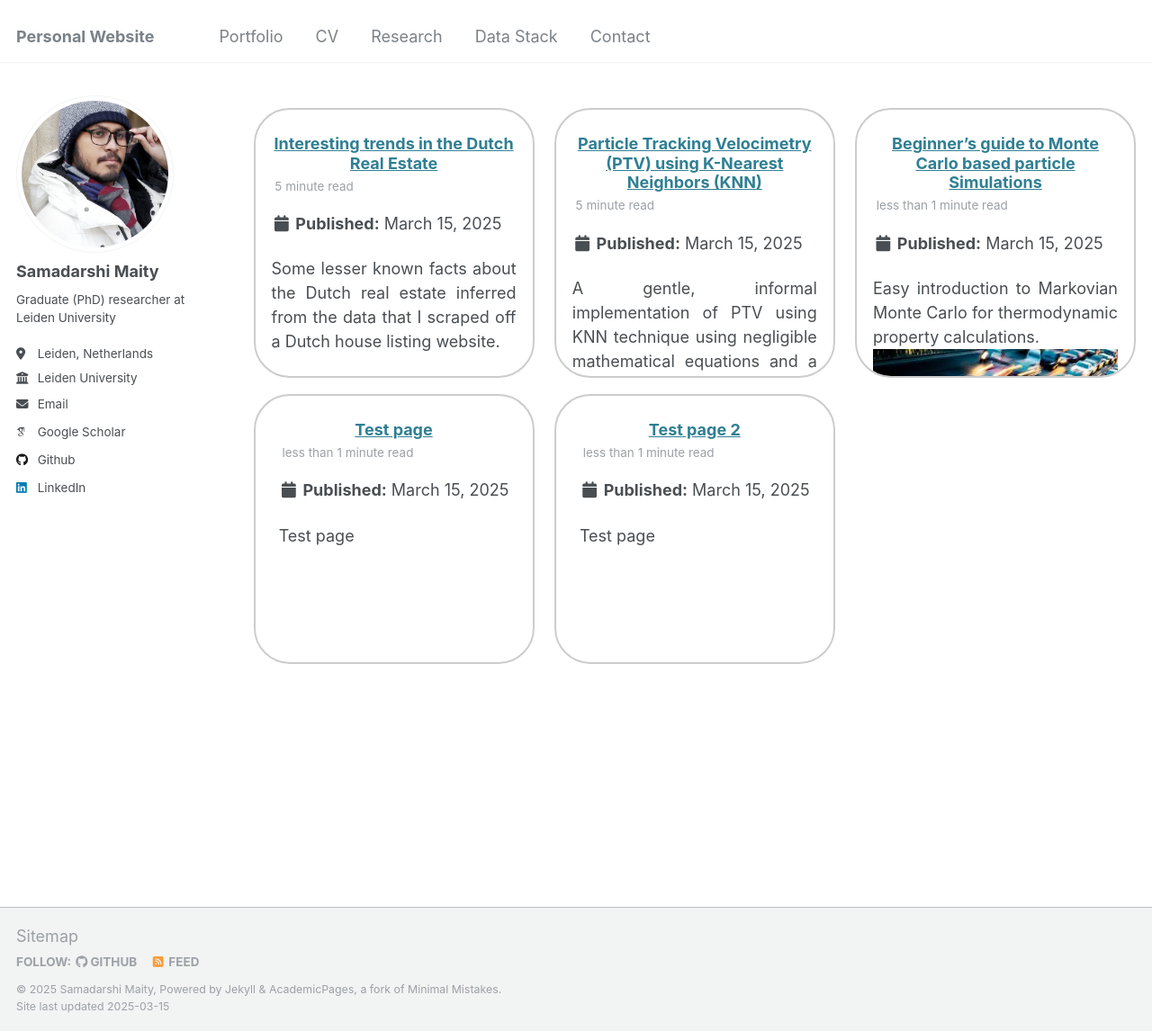
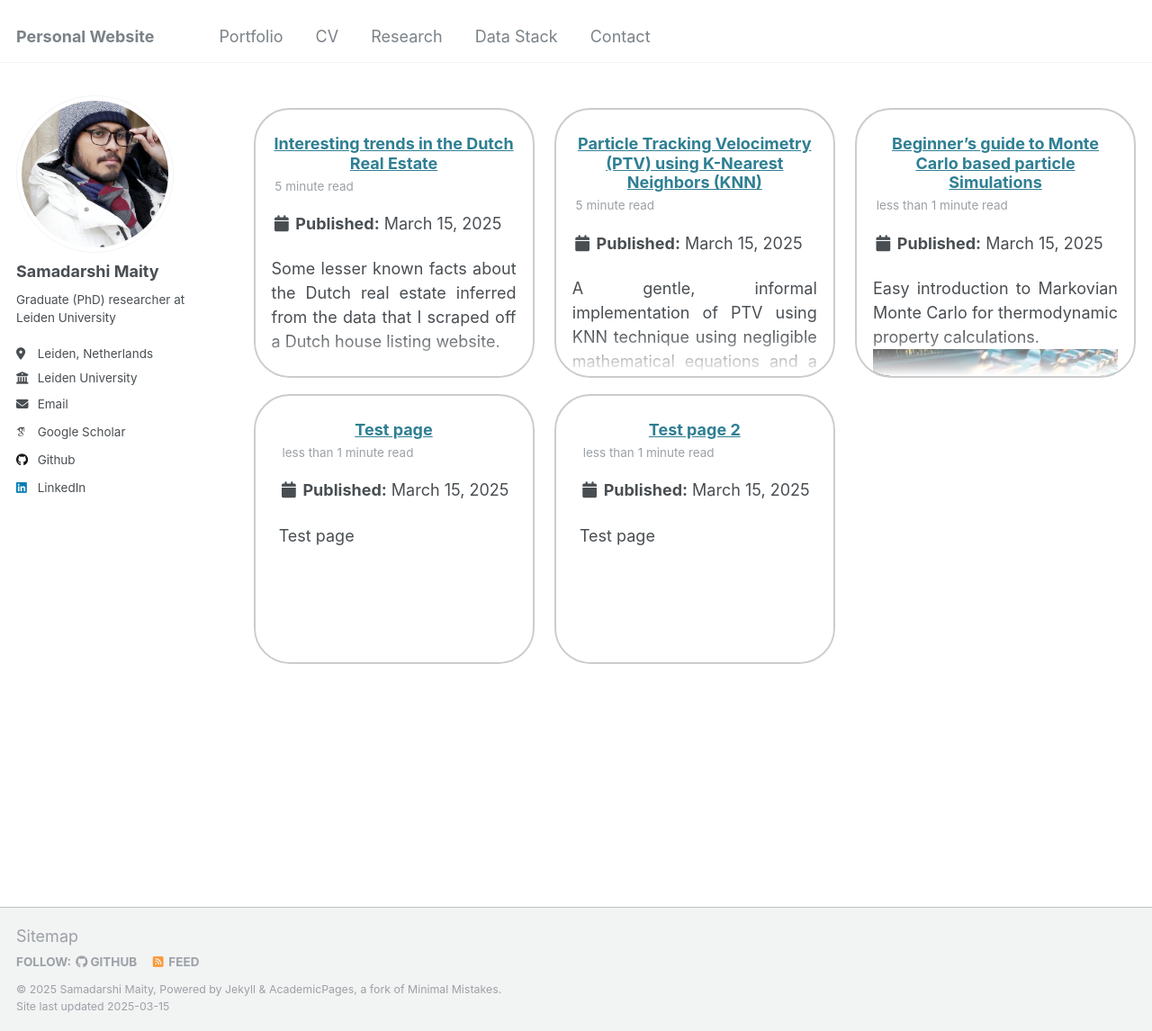
Before and after one commit to Samadarshi-Maity/Samadarshi-Maity.github.io, a Jekyll site: the page built from _pages/portfolio.html, in a window 1280 px wide and 1146 px high. Shown: the whole window at 90% size. Built offline with Jekyll 4.4.1, drawn with Linux system fonts in a browser that asks for light colours; some web fonts are replaced.

Commit message:
Update _archive.scss

```diff
--- a/_sass/_archive.scss
+++ b/_sass/_archive.scss
@@ -135,14 +135,16 @@
   position: relative; /* Needed for transition */
   overflow: hidden; /* Prevent content from overflowing */
 
-  /* Container for the fading effect */
-  .content-wrapper {
+  /* Fading effect using pseudo-element */
+  &::after {
+    content: "";
+    position: absolute;
+    bottom: 0;
+    left: 0;
     width: 100%;
-    height: 100%;
-    overflow: hidden;
-    position: relative;
-    mask-image: linear-gradient(to bottom, rgba(0, 0, 0, 1) 70%, rgba(0, 0, 0, 0));
-    -webkit-mask-image: linear-gradient(to bottom, rgba(0, 0, 0, 1) 70%, rgba(0, 0, 0, 0));
+    height: 50px; /* Adjust the fading area */
+    background: linear-gradient(to bottom, rgba(255, 255, 255, 0) 0%, rgba(255, 255, 255, 1) 100%);
+    pointer-events: none; /* Allows interaction with content */
   }
   transition: all 0.1s ease-in-out; /* Smooth transition for hover effect */
 
```
